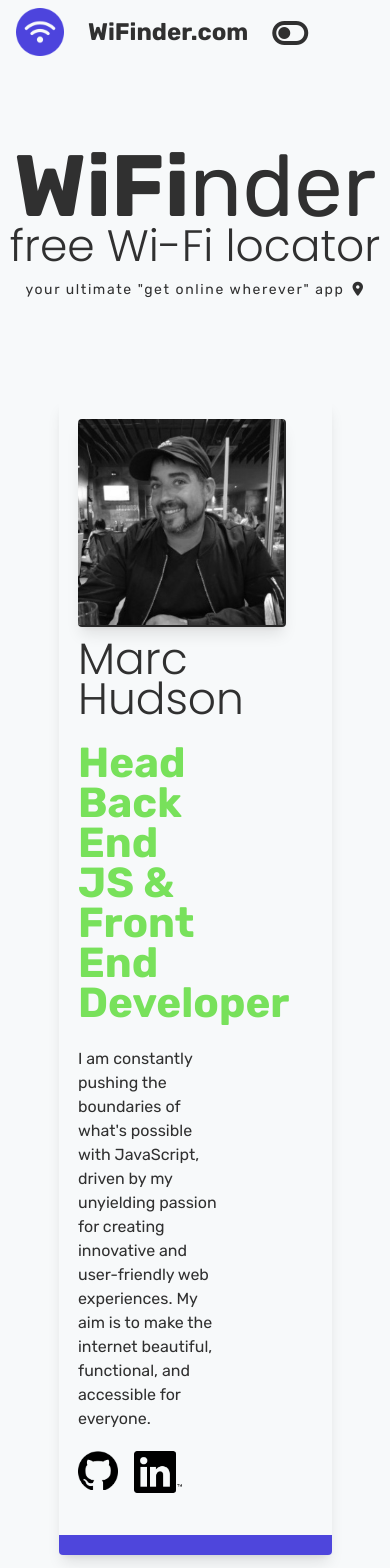
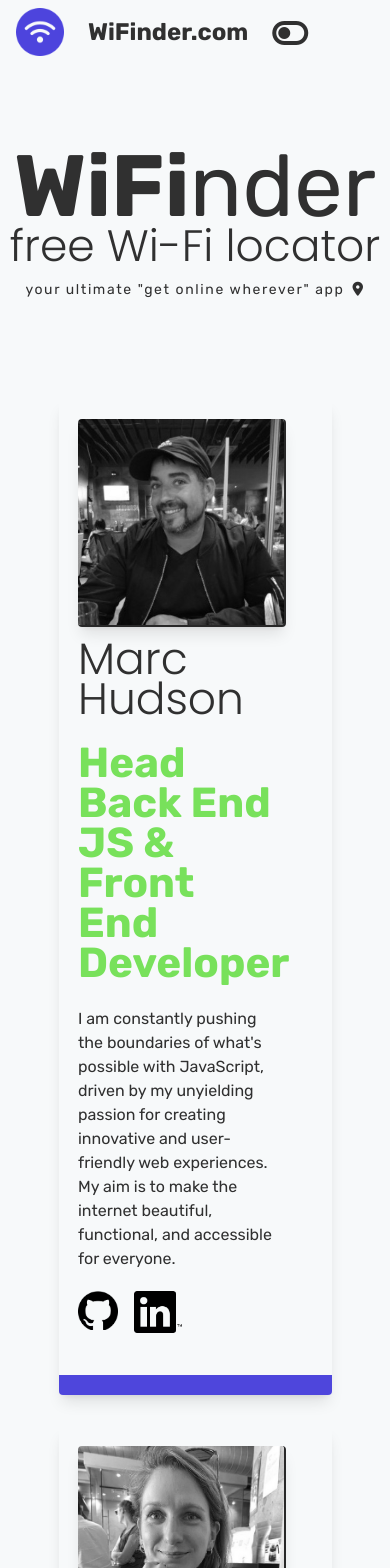
Before and after one commit to Matt-Jones-Developer/wi-finder_free_wifi_finder, a React (Create React App) app: page /devteam in a window 390 px wide. Shown: the top 1568 px of the page. Built offline with nearby package versions, Linux system fonts and the light colour scheme; a web font is replaced by a local one.

Commit message:
updated styles for card to improve legibility of bio on mobiles

```diff
--- a/src/components/styles/Card.module.css
+++ b/src/components/styles/Card.module.css
@@ -3,12 +3,7 @@
   align-items: center;
  }
 
-
-
-
  .card{
-  /*background-color: var(--bg-grey).8;*/
-  /*background-image: var(--gradient);*/
   max-width: 75%;
   width: 70%;
   padding-top: 5%;
@@ -54,6 +49,10 @@ border-bottom-width: 2px;
     flex-direction: column;
    }
 
+   .textContainer{
+    max-width: 100%;
+  }
+
    .profilePicFrame{
     margin-bottom: 5%;
   }
```
